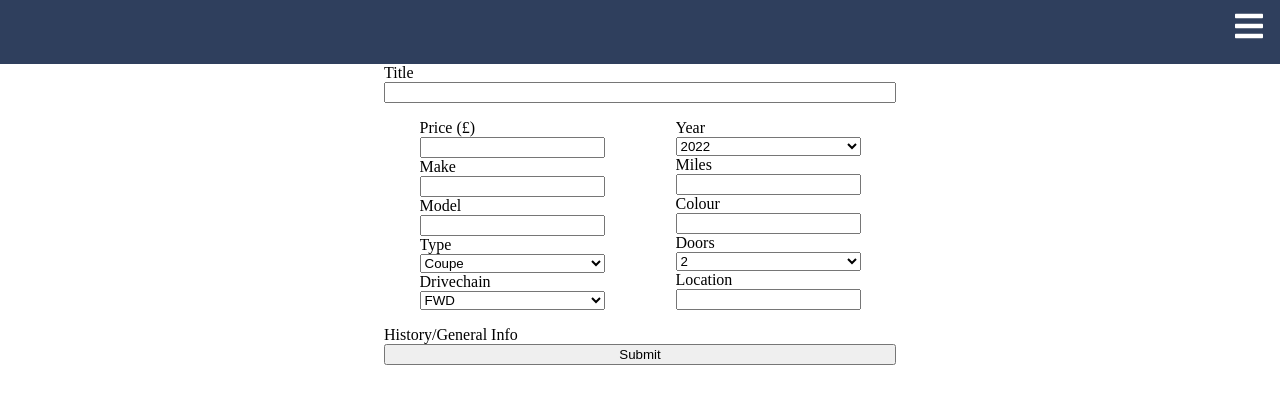
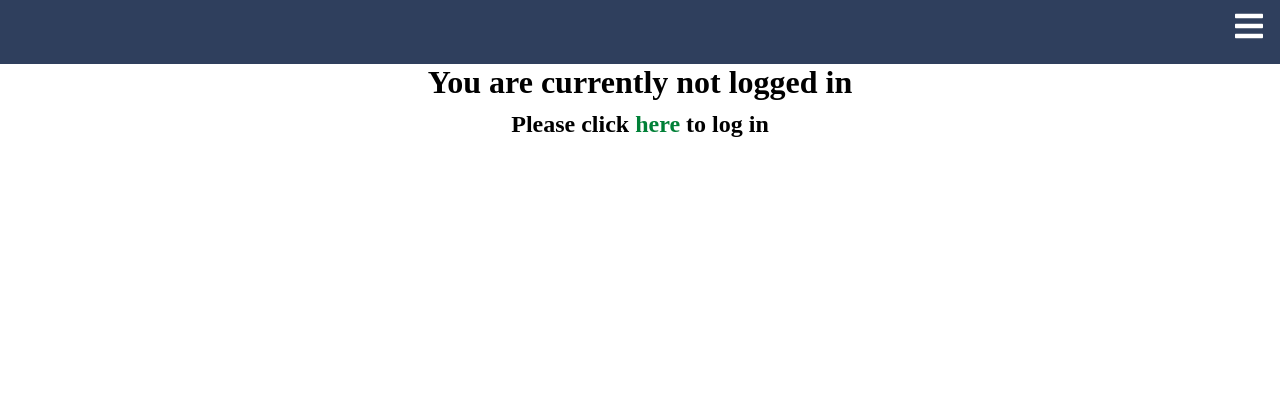
Before and after one commit to DonVlad1/m40Group1Front-End, a React (Create React App) app: page /postCreate in a window 1280 px wide. Shown: the top 404 px of the page. Built offline with nearby package versions, Linux system fonts and the light colour scheme.

Commit message:
you now have to be logged in to use the browse and post create pages

```diff
--- a/src/App.js
+++ b/src/App.js
@@ -22,11 +22,11 @@ function App(props) {
         <Navbar admin={admin} loggedIn={loggedIn}/>
         <Routes>
             <Route path='/' element = {<Home />} />
-            <Route path='/postCreate' element = {<PostCreate />} />
+            <Route path='/postCreate' element = {<PostCreate loggedIn={loggedIn} />} />
             <Route path='/profile' element = {<Profile loggedIn={loggedIn} token={token} setLoggedIn={setLoggedIn} user={user} email={email} setAdmin={setAdmin} />} />
             <Route path='login' element = {<Login setToken={setToken} setter={setUser} setLoggedIn={setLoggedIn} setter2={setEmail} setAdmin={setAdmin} />} />
             <Route path='signup' element = {<Signup setToken={setToken} setter={setUser} setLoggedIn={setLoggedIn} setter2={setEmail} />} />
-            <Route path='/browse' element = {<Browse />} />
+            <Route path='/browse' element = {<Browse loggedIn={loggedIn} />} />
             <Route path='/users' element = {<ListUser />} />
         </Routes>
       </div>
--- a/src/pages/browse.js
+++ b/src/pages/browse.js
@@ -1,9 +1,10 @@
 import React, { useEffect, useState } from "react";
+import { Link } from "react-router-dom";
 import '../css/browse.css';
 import BrowseCard from "../components/BrowseCard";
 import { listPosts } from "../utils";
 
-const Browse = () => {
+const Browse = ({loggedIn}) => {
   const cameraAngle = ["01", "05", "09", "13", "17", "21", "22", "23", "25", "27", "28", "29", "51"]
 
 
@@ -23,6 +24,14 @@ const Browse = () => {
 
   return (
     <div>
+      {!loggedIn ?
+        (<div>
+            <div id="login-message">
+            <h1>You are currently not logged in</h1>
+            <h2>Please click <Link to="/login" id="accountCreateLink">here</Link> to log in</h2>
+            </div>
+        </div>) :
+        (<div>
       <div class="search">
         <input type="text" className="search__input" placeholder="Search" onChange={(event) => setSearch(event.target.value)}/>
         <button className="search__button">
@@ -47,7 +56,7 @@ const Browse = () => {
         <BrowseCard title="Nissan" info="extra info" price="£21,395" imageSource={"https://via.placeholder.com/400x300"}/>
         <BrowseCard title="vauxhall" info="extra info" price="£21,395" imageSource={"https://via.placeholder.com/400x300"}/> */}
       </div>
-
+      </div>)}
     </div>
 
   )
--- a/src/pages/postCreate.js
+++ b/src/pages/postCreate.js
@@ -1,11 +1,12 @@
-import React, { useRef, useState } from 'react';
+import React, { useState } from 'react';
+import { Link } from "react-router-dom";
 import { Editor } from '@tinymce/tinymce-react';
 import '../css/postCreate.css';
 import { postCreate } from '../utils';
 
 
 
-function PostCreate() {
+function PostCreate({loggedIn}) {
     const [title, setTitle] = useState()
     const [price, setPrice] = useState()
     const [make, setMake] = useState()
@@ -42,6 +43,14 @@ function PostCreate() {
 
     return (
         <div id="postCreateContent" className="flexbox">
+            {!loggedIn ?
+            (<div>
+                <div id="login-message">
+                <h1>You are currently not logged in</h1>
+                <h2>Please click <Link to="/login" id="accountCreateLink">here</Link> to log in</h2>
+                </div>
+            </div>) :
+            (<div>
             <form id="postCreateForm" className="flexbox" onSubmit = {submitHandler}>
                 <label htmlFor="title">Title</label>
                 <input type="text" name="title" onChange={(event) => setTitle(event.target.value)} />
@@ -122,6 +131,7 @@ function PostCreate() {
 
                 <button type='submit'>Submit</button>
             </form>
+            </div>)}
         </div>
     )
 }
```
